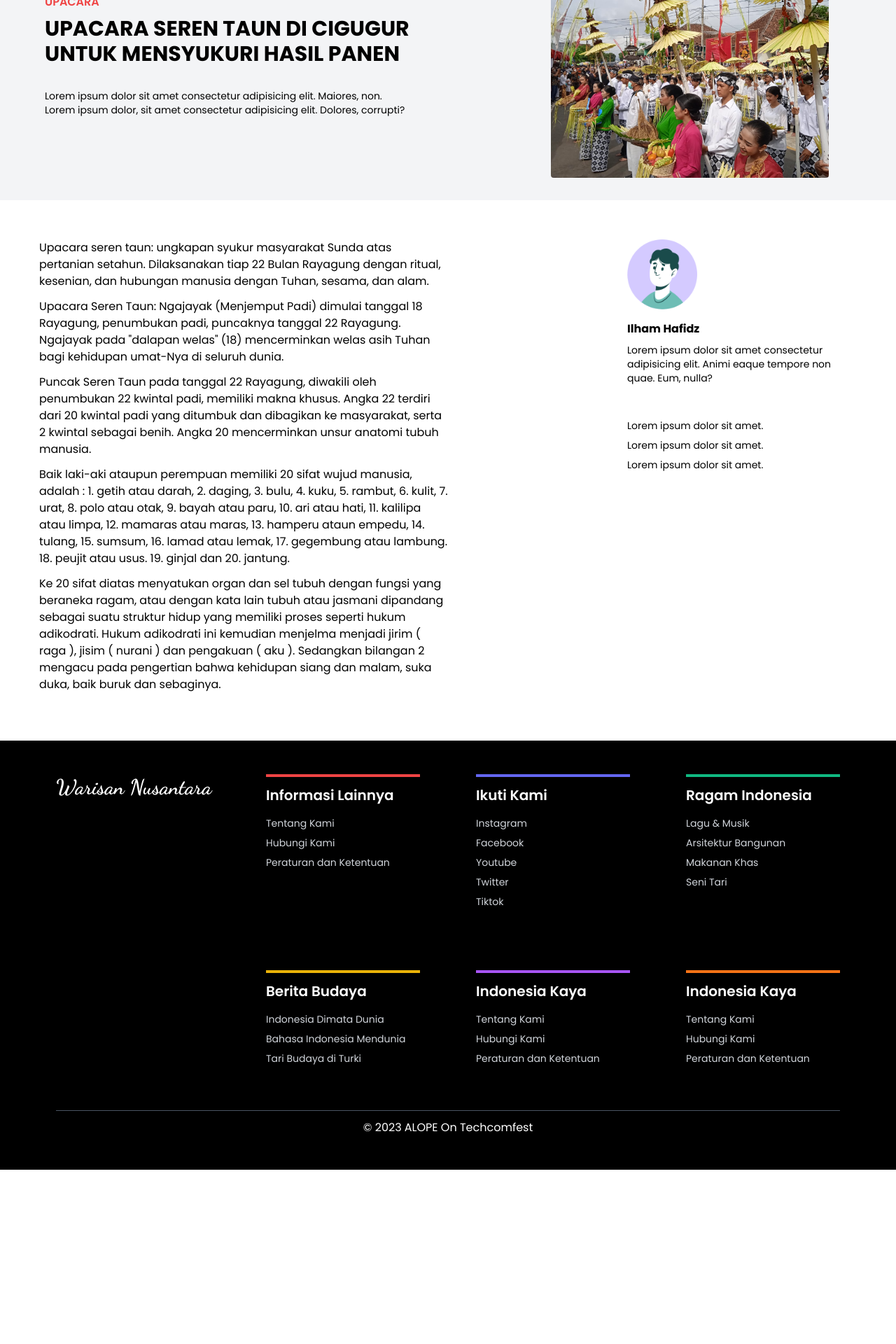
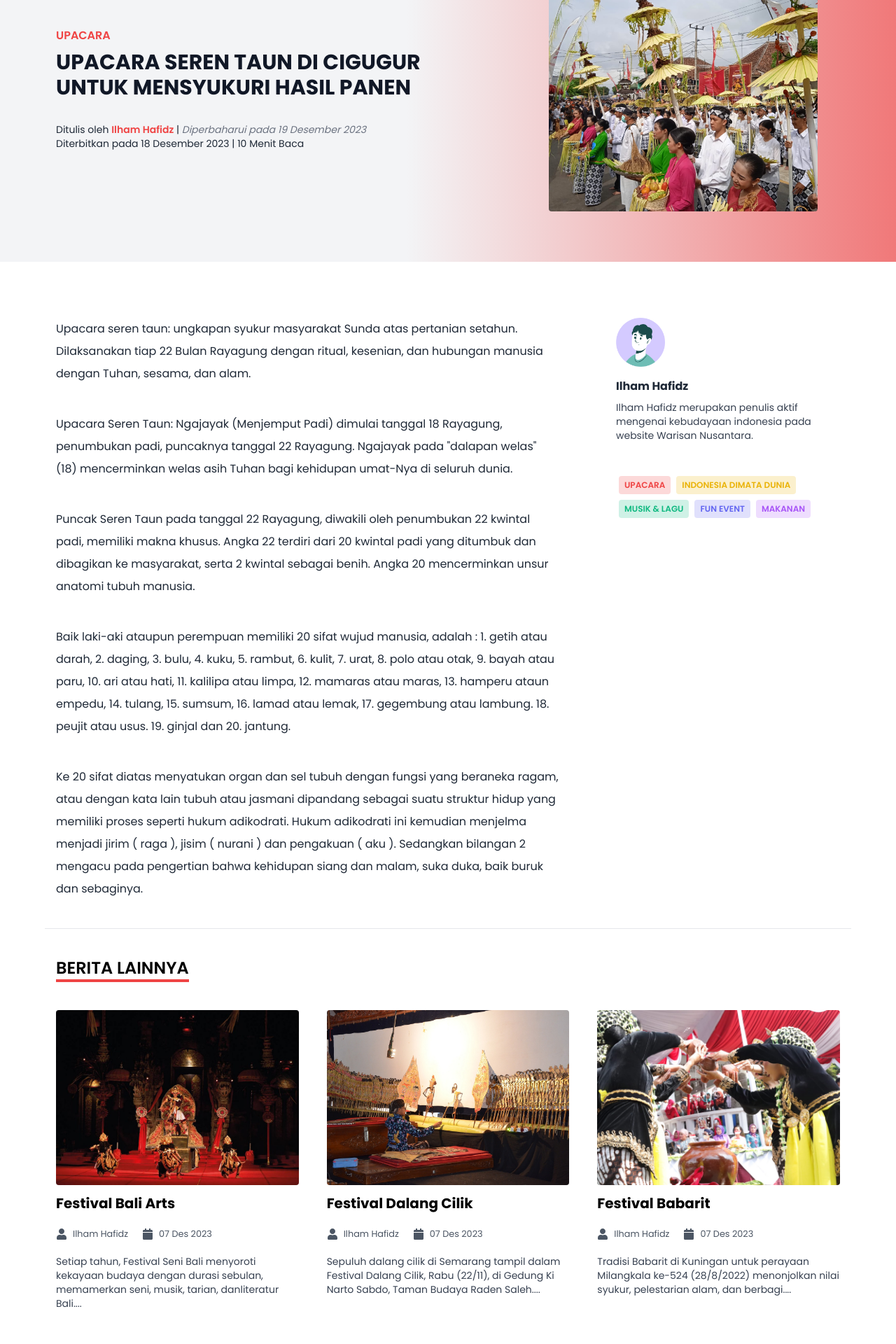
Before and after one commit to ilhamhafidz404/TECHCOMFEST_ALOPE-WarisanNusantara, a React (Create React App) app: page /news/read in a window 1280 px wide. Shown: the part 160-2080 px from the top of the page at 70% size. Before the commit the page ends 1831 px from the top, so only its background shows below. Built offline with nearby package versions, Linux system fonts and the light colour scheme.

Commit message:
Read News Page

```diff
--- a/package.json
+++ b/package.json
@@ -18,7 +18,9 @@
     "react-card-slider-component": "^1.0.9",
     "react-dom": "^18.2.0",
     "react-icons": "^4.12.0",
+    "react-image-and-background-image-fade": "^1.0.8",
     "react-light-accordion": "^0.1.4",
+    "react-preloaders": "^3.0.3",
     "react-router-dom": "^6.18.0",
     "react-scripts": "5.0.1",
     "typescript": "^4.9.5",
--- a/src/App.tsx
+++ b/src/App.tsx
@@ -14,13 +14,13 @@ import Detail from "./pages/Detail";
 // components
 import Switcher from "./components/swicher";
 import Footer from "./layouts/footer";
-import { useState, useEffect } from "react";
+import React, { useState, useEffect } from "react";
 
 // importing aos
 import AOS from "aos";
 import "aos/dist/aos.css";
-import RagamIndonesia from "./pages/RagamIndoneisa";
-import Subscription from "./pages/subscription";
+import RagamIndonesia from "./pages/RagamIndonesia";
+import Subscription from "./pages/Subscription";
 
 const BootstrapTooltip = styled(({ className, ...props }: TooltipProps) => (
   <Tooltip {...props} arrow classes={{ popper: className }} />
@@ -208,7 +208,7 @@ export default function App() {
           <Route path="/ragam-indonesia" element={<RagamIndonesia />} />
           <Route path="/news" element={<News />} />
           <Route path="/subscription" element={<Subscription />} />
-          <Route path="/news/read" element={<Detail />} />
+          <Route path="/news/read" element={<Detail language={language} />} />
         </Routes>
         <Footer />
       </Router>
--- a/src/data/content.json
+++ b/src/data/content.json
@@ -32,5 +32,25 @@
   "indonesiaAndWorld": {
     "id": "Sopan Santun dalam Keanekaragaman🤝✨, 👣Jejak Budaya yang Membahana di Seluruh Dunia🌍",
     "en": "Courtesy in Diversity🤝✨, 👣Cultural Traces That Spread Around the World🌍"
+  },
+  "news": {
+    "highlight": {
+      "id": "Temukan keindahan ragam budaya di Indonesia, tempat di mana tradisi dan keberagaman menjadi kekuatan bersama. Dari tarianhingga kuliner setiap elemen mencerminkan kekayaan dan keunikan yang membuat Indonesia istimewa. Mari menjelajahi dan merayakankeberagaman yang memperkaya bumi Nusantara.",
+      "en": "Discover the beauty of cultural diversity in Indonesia, a place where traditions and variety become a collective strength. From dance to culinary delights, each element reflects the richness and uniqueness that make Indonesia special. Let's explore and celebrate the diversity that enriches the archipelago."
+    },
+    "sub": {
+      "sub1": {
+        "id": "Setiap tahun, Festival Seni Bali menyoroti kekayaan budaya dengan durasi sebulan, memamerkan seni, musik, tarian, danliteratur Bali....",
+        "en": "Every year, the Bali Arts Festival highlights its rich culture with a duration of a month, exhibiting art, music, dance, and Balinese literature...."
+      },
+      "sub2": {
+        "id": "Sepuluh dalang cilik di Semarang tampil dalam Festival Dalang Cilik, Rabu (22/11), di Gedung Ki Narto Sabdo, Taman Budaya Raden Saleh....",
+        "en": "Ten young puppeteers in Semarang performed at the Little Puppeteer Festival, Wednesday (22/11), at the Ki Narto Sabdo Building, Raden Saleh Cultural Park...."
+      },
+      "sub3": {
+        "id": "Tradisi Babarit di Kuningan untuk perayaan Milangkala ke-524 (28/8/2022) menonjolkan nilai syukur, pelestarian alam, dan berbagi....",
+        "en": "The Babarit tradition in Kuningan for the 524th Milankala celebration (28/8/2022) emphasizes the values of gratitude, nature conservation and sharing...."
+      }
+    }
   }
 }
--- a/src/pages/Detail.tsx
+++ b/src/pages/Detail.tsx
@@ -1,49 +1,68 @@
-export default function Detail() {
+import { useEffect, useState } from "react";
+import { FaCalendar, FaUser } from "react-icons/fa";
+
+import content from "./../data/content.json";
+
+export default function Detail(language: any) {
+  const [lang, setLang] = useState("ID");
+
+  useEffect(() => {
+    setLang(language.language);
+  }, [language]);
+
+  useEffect(() => {
+    window.scrollTo(0, 0);
+  }, []);
+
   return (
     <>
-      <div className="grid grid-cols-5 px-16 my-8 items-center bg-gray-100">
+      <div className="grid grid-cols-5 pt-20 pb-10 px-20 mb-8 items-center bg-gray-100 dark:bg-gray-950 relative">
+        <span className="h-full w-[700px] absolute right-0 bg-gradient-to-l from-red-500/70 to-red-500/0"></span>
         <div className="text-left col-span-3">
           <p className="font-semibold mb-2 text-red-500">UPACARA</p>
-          <h1 className="font-bold text-3xl mb-8">
+          <h1 className="font-bold text-3xl mb-8 text-gray-900 dark:text-gray-200">
             UPACARA SEREN TAUN DI CIGUGUR <br /> UNTUK MENSYUKURI HASIL PANEN
           </h1>
-          <p className="mr-3 text-sm">
-            Lorem ipsum dolor sit amet consectetur adipisicing elit. Maiores,
-            non.
+          <p className="mr-3 text-sm text-gray-800 dark:text-gray-300">
+            Ditulis oleh{" "}
+            <span className="text-red-500 font-semibold">Ilham Hafidz</span> |{" "}
+            <span className="text-gray-500 dark:text-gray-400 italic">
+              Diperbaharui pada 19 Desember 2023
+            </span>
           </p>
-          <p className="mr-3 text-sm">
-            Lorem ipsum dolor, sit amet consectetur adipisicing elit. Dolores,
-            corrupti?
+          <p className="mr-3 text-sm text-gray-800 dark:text-gray-300">
+            Diterbitkan pada 18 Desember 2023 | 10 Menit Baca
           </p>
         </div>
-        <div className="p-8 col-span-2">
+        <div className="p-8 col-span-2 relative z-10">
           <img
             src="/images/news/serenTaun.jpg"
             className="w-full h-[350px] rounded object-cover"
           />
         </div>
       </div>
-      <div className="grid grid-cols-2 m-14">
-        <div className="">
-          <p className="text-medium mb-3">
+
+      <div className="grid grid-cols-3 px-20 gap-20 mt-20">
+        <div className="col-span-2 text-gray-800 dark:text-gray-200">
+          <p className="text-base mb-10 leading-8">
             Upacara seren taun: ungkapan syukur masyarakat Sunda atas pertanian
             setahun. Dilaksanakan tiap 22 Bulan Rayagung dengan ritual,
             kesenian, dan hubungan manusia dengan Tuhan, sesama, dan alam.
           </p>
-          <p className="text-medium mb-3">
+          <p className="text-base mb-10 leading-8">
             Upacara Seren Taun: Ngajayak (Menjemput Padi) dimulai tanggal 18
             Rayagung, penumbukan padi, puncaknya tanggal 22 Rayagung. Ngajayak
             pada "dalapan welas" (18) mencerminkan welas asih Tuhan bagi
             kehidupan umat-Nya di seluruh dunia.
           </p>
-          <p className="text-medium mb-3">
+          <p className="text-base mb-10 leading-8">
             Puncak Seren Taun pada tanggal 22 Rayagung, diwakili oleh penumbukan
             22 kwintal padi, memiliki makna khusus. Angka 22 terdiri dari 20
             kwintal padi yang ditumbuk dan dibagikan ke masyarakat, serta 2
             kwintal sebagai benih. Angka 20 mencerminkan unsur anatomi tubuh
             manusia.
           </p>
-          <p className="text-medium mb-3">
+          <p className="text-base mb-10 leading-8">
             Baik laki-aki ataupun perempuan memiliki 20 sifat wujud manusia,
             adalah : 1. getih atau darah, 2. daging, 3. bulu, 4. kuku, 5.
             rambut, 6. kulit, 7. urat, 8. polo atau otak, 9. bayah atau paru,
@@ -52,7 +71,7 @@ export default function Detail() {
             lemak, 17. gegembung atau lambung. 18. peujit atau usus. 19. ginjal
             dan 20. jantung.
           </p>
-          <p className="text-medium mb-3">
+          <p className="text-base mb-10 leading-8">
             Ke 20 sifat diatas menyatukan organ dan sel tubuh dengan fungsi yang
             beraneka ragam, atau dengan kata lain tubuh atau jasmani dipandang
             sebagai suatu struktur hidup yang memiliki proses seperti hukum
@@ -101,20 +120,148 @@ export default function Detail() {
             and bad, and so on.
           </p>
         </div> */}
-        <div className="ml-64">
-          <img src="/images/avatar.png" className="w-[100px] rounded" />
-          <h1 className="font-bold mt-4">Ilham Hafidz</h1>
-          <p className="text-sm mt-2">
-            Lorem ipsum dolor sit amet consectetur adipisicing elit. Animi eaque
-            tempore non quae. Eum, nulla?
+        <div className="">
+          <img src="/images/avatar.png" className="w-[70px] rounded" />
+          <h1 className="font-bold mt-4 text-gray-800 dark:text-gray-300">
+            Ilham Hafidz
+          </h1>
+          <p className="text-sm mt-2 text-gray-700 dark:text-gray-400">
+            Ilham Hafidz merupakan penulis aktif mengenai kebudayaan indonesia
+            pada website Warisan Nusantara.
           </p>
           <div className="mt-12">
-            <p className="text-sm mt-2">Lorem ipsum dolor sit amet.</p>
-            <p className="text-sm mt-2">Lorem ipsum dolor sit amet.</p>
-            <p className="text-sm mt-2">Lorem ipsum dolor sit amet.</p>
+            <span className="bg-red-500/20 text-red-500 font-semibold px-2 py-1 rounded text-[12px] mx-1 mb-2 inline-block">
+              UPACARA
+            </span>
+            <span className="bg-yellow-500/20 text-yellow-500 font-semibold px-2 py-1 rounded text-[12px] mx-1 mb-2 inline-block">
+              INDONESIA DIMATA DUNIA
+            </span>
+            <br />
+            <span className="bg-emerald-500/20 text-emerald-500 font-semibold px-2 py-1 rounded text-[12px] mx-1 mb-2 inline-block">
+              MUSIK & LAGU
+            </span>
+            <span className="bg-indigo-500/20 text-indigo-500 font-semibold px-2 py-1 rounded text-[12px] mx-1 mb-2 inline-block">
+              FUN EVENT
+            </span>
+            <span className="bg-purple-500/20 text-purple-500 font-semibold px-2 py-1 rounded text-[12px] mx-1 mb-2 inline-block">
+              MAKANAN
+            </span>
           </div>
         </div>
       </div>
+
+      <hr className="w-[90%] mx-auto dark:border-gray-900" />
+
+      <section className="lg:grid hidden grid-cols-3 gap-10 px-20 mt-10">
+        <div className="col-span-3">
+          <h3 className="text-2xl inline-block font-semibold transition-all hover:pr-3 border-b-4 border-red-500 dark:text-gray-200">
+            BERITA LAINNYA
+          </h3>
+        </div>
+        <div>
+          <img
+            src="/images/festivalbali.jpeg"
+            alt="news1"
+            className="h-[250px] object-cover w-full rounded"
+          />
+          <h3 className="mt-3 text-xl font-bold dark:text-gray-200">
+            {lang == "ID" ? "Festival Bali Arts" : "Bali Arts Festival"}
+          </h3>
+          <div className="my-5 flex gap-5">
+            <span className="flex gap-2 items-center text-gray-600 dark:text-gray-400">
+              <FaUser />
+              <small>Ilham Hafidz</small>
+            </span>
+            <span className="flex gap-2 items-center text-gray-600 dark:text-gray-400">
+              <FaCalendar />
+              <small>07 Des 2023</small>
+            </span>
+          </div>
+          <p className="text-gray-700 dark:text-gray-300 mt-2 text-sm">
+            {lang == "ID" ? content.news.sub.sub1.id : content.news.sub.sub1.en}
+          </p>
+        </div>
+        <div>
+          <img
+            src="/images/dalangcilik.jpg"
+            alt="news2"
+            className="h-[250px] object-cover w-full rounded"
+          />
+          <h3 className="mt-3 text-xl font-bold dark:text-gray-200">
+            {lang == "ID" ? "Festival Dalang Cilik" : "'Dalang Cilik' Festival"}
+          </h3>
+          <div className="my-5 flex gap-5">
+            <span className="flex gap-2 items-center text-gray-600 dark:text-gray-400">
+              <FaUser />
+              <small>Ilham Hafidz</small>
+            </span>
+            <span className="flex gap-2 items-center text-gray-600 dark:text-gray-400">
+              <FaCalendar />
+              <small>07 Des 2023</small>
+            </span>
+          </div>
+          <p className="text-gray-700 dark:text-gray-300 mt-2 text-sm">
+            {lang == "ID" ? content.news.sub.sub2.id : content.news.sub.sub2.en}
+          </p>
+        </div>
+        <div>
+          <img
+            src="/images/babarit.jpeg"
+            alt="news3"
+            className="h-[250px] object-cover w-full rounded"
+          />
+          <h3 className="mt-3 text-xl font-bold dark:text-gray-200">
+            {lang == "ID" ? "Festival Babarit" : "Babarit Festival"}
+          </h3>
+          <div className="my-5 flex gap-5">
+            <span className="flex gap-2 items-center text-gray-600 dark:text-gray-400">
+              <FaUser />
+              <small>Ilham Hafidz</small>
+            </span>
+            <span className="flex gap-2 items-center text-gray-600 dark:text-gray-400">
+              <FaCalendar />
+              <small>07 Des 2023</small>
+            </span>
+          </div>
+          <p className="text-gray-700 dark:text-gray-300 mt-2 text-sm">
+            {lang == "ID" ? content.news.sub.sub3.id : content.news.sub.sub3.en}
+          </p>
+        </div>
+      </section>
+
+      <br />
+      <br />
+      <br />
+      <br />
+      <br />
+      <section className="lg:px-20 md:px-10 px-3 md:py-14 py-10 md:flex md:justify-between md:items-center bg-gradient-to-r from-red-500/90 to-red-400/90 text-white relative overflow-hidden">
+        <span
+          id="blink"
+          className="w-[1000px] h-[1000px] rounded-full absolute -rotate-[60deg]"
+          style={{
+            backgroundImage:
+              "radial-gradient(169.40% 89.55% at 94.76% 6.29%, rgba(255, 68, 68, 0.70) 0%, rgba(239, 68, 68, 0.0) 100%)",
+          }}
+        ></span>
+
+        <div className="relative z-10">
+          <h3 className="font-bold md:text-2xl text-xl">
+            LOGIN UNTUK MENDAPATKAN NOTIFIKASI BERITA BARU
+          </h3>
+          <p className="text-gray-200 mt-2 md:text-base text-sm md:mb-0 mb-10">
+            Setiap ada berita, event serta konten baru akan diberitahu lewat
+            email
+          </p>
+        </div>
+        <div className="relative z-10">
+          <a
+            href=""
+            className="bg-white px-7 py-3 border-2 border-white rounded-full text-red-500 font-semibold hover:bg-transparent hover:text-white"
+          >
+            Subscription
+          </a>
+        </div>
+      </section>
     </>
   );
 }
--- a/src/pages/Home.tsx
+++ b/src/pages/Home.tsx
@@ -1,5 +1,6 @@
 import { useState, useEffect } from "react";
 import { Link } from "react-router-dom";
+import { Image } from "react-image-and-background-image-fade";
 
 import Lightbox from "yet-another-react-lightbox";
 import "yet-another-react-lightbox/styles.css";
@@ -685,32 +686,28 @@ export default function Home(language: any) {
             data-aos="fade-right"
           >
             <h5 className="text-red-500 font-semibold mb-5">RAGAM BERITA</h5>
+            <Link to="/news/read">
               <h2 className="font-bold md:text-3xl text-2xl dark:text-gray-200">
-              INDONESIA DENGAN KEBERAGAMAN BUDAYA INDONESIA
+                {lang == "ID"
+                  ? "INDONESIA DENGAN KEBERAGAMAN BUDAYA NUSANTARA YANG MENDUNIA"
+                  : "INDONESIA WITH THE WORLD'S DIVERSITY OF ARCHIPELAGO CULTURE"}
               </h2>
+            </Link>
             <p className="text-gray-800 mt-5 md:text-base text-sm dark:text-gray-300">
-              Temukan keindahan ragam budaya di Indonesia, tempat di mana
-              tradisi dan keberagaman menjadi kekuatan bersama. Dari tarian
-              hingga kuliner, setiap elemen mencerminkan kekayaan dan keunikan
-              yang membuat Indonesia istimewa. Mari menjelajahi dan merayakan
-              keberagaman yang memperkaya bumi Nusantara.
-              {/* Discover the beauty of
-              cultural diversity in Indonesia, a place where traditions and
-              variety become a collective strength. From dance to culinary
-              delights, each element reflects the richness and uniqueness that
-              make Indonesia special. Let's explore and celebrate the diversity
-              that enriches the archipelago. */}
+              {lang == "ID"
+                ? content.news.highlight.id
+                : content.news.highlight.en}
             </p>
             <div className="flex gap-5 mt-10 text-gray-600 dark:text-gray-400 md:text-base text-sm">
-              <span className="flex gap-2">
+              <span className="flex gap-2 items-center">
                 <FaEye />
                 <small>2.000 views</small>
               </span>
-              <span className="flex gap-2">
+              <span className="flex gap-2 items-center">
                 <FaHeart />
                 <small>2.000 suka</small>
               </span>
-              <span className="flex gap-2">
+              <span className="flex gap-2 items-center">
                 <FaComment />
                 <small>2.000 komentar</small>
               </span>
@@ -733,11 +730,14 @@ export default function Home(language: any) {
                 <img
                   src="/images/festivalbali.jpeg"
                   alt="news1"
-                  className="h-[300px] object-cover w-full"
+                  className="h-[250px] object-cover w-full rounded"
                 />
+
+                <Link to="/news/read">
                   <h3 className="mt-3 text-xl font-bold dark:text-gray-200">
-                  Festival Bali Arts
+                    {lang == "ID" ? "Festival Bali Arts" : "Bali Arts Festival"}
                   </h3>
+                </Link>
                 <div className="my-5 flex gap-5">
                   <span className="flex gap-2 items-center text-gray-600 dark:text-gray-400">
                     <FaUser />
@@ -749,29 +749,24 @@ export default function Home(language: any) {
                   </span>
                 </div>
                 <p className="text-gray-700 dark:text-gray-300 mt-2 text-sm">
-                  Setiap tahun, Festival Seni Bali menyoroti kekayaan budaya
-                  dengan durasi sebulan, memamerkan seni, musik, tarian, dan
-                  literatur Bali. Festival Seni Bali 2023 akan digelar dari 18
-                  Juni hingga 16 Juli di Taman Werdhi Budaya Art Centre,
-                  menandai 45 tahun peringatan festival ini.
-                  {/* Every year, the
-                  Bali Arts Festival highlights the cultural richness with a
-                  month-long celebration showcasing the arts, music, dance, and
-                  literature of Bali. The Bali Arts Festival 2023 is scheduled
-                  to take place from June 18 to July 16 at the Taman Werdhi
-                  Budaya Art Centre, marking the 45th anniversary of the
-                  festival. */}
+                  {lang == "ID"
+                    ? content.news.sub.sub1.id
+                    : content.news.sub.sub1.en}
                 </p>
               </div>
               <div>
                 <img
                   src="/images/dalangcilik.jpg"
                   alt="news2"
-                  className="h-[300px] object-cover w-full"
+                  className="h-[250px] object-cover w-full rounded"
                 />
+                <Link to="/news/read">
                   <h3 className="mt-3 text-xl font-bold dark:text-gray-200">
-                  Festival Dalang Cilik
+                    {lang == "ID"
+                      ? "Festival Dalang Cilik"
+                      : "'Dalang Cilik' Festival"}
                   </h3>
+                </Link>
                 <div className="my-5 flex gap-5">
                   <span className="flex gap-2 items-center text-gray-600 dark:text-gray-400">
                     <FaUser />
@@ -783,27 +778,22 @@ export default function Home(language: any) {
                   </span>
                 </div>
                 <p className="text-gray-700 dark:text-gray-300 mt-2 text-sm">
-                  Sepuluh dalang cilik di Semarang tampil dalam Festival Dalang
-                  Cilik, Rabu (22/11), di Gedung Ki Narto Sabdo, Taman Budaya
-                  Raden Saleh. Festival ini tidak hanya mencari bakat dalang
-                  muda, tetapi juga bertujuan melestarikan seni budaya
-                  nusantara.
-                  {/* Ten young puppeteers in Semarang showcased their skills at the
-                  Puppeteer Festival on Wednesday (22/11) at Ki Narto Sabdo
-                  Building, Raden Saleh Cultural Park. The festival not only
-                  seeks to discover young puppetry talents but also aims to
-                  preserve the cultural arts of the archipelago. */}
+                  {lang == "ID"
+                    ? content.news.sub.sub2.id
+                    : content.news.sub.sub2.en}
                 </p>
               </div>
               <div>
                 <img
                   src="/images/babarit.jpeg"
                   alt="news3"
-                  className="h-[300px] object-cover w-full"
+                  className="h-[250px] object-cover w-full rounded"
                 />
+                <Link to="/news/read">
                   <h3 className="mt-3 text-xl font-bold dark:text-gray-200">
-                  Festival Babarit
+                    {lang == "ID" ? "Festival Babarit" : "Babarit Festival"}
                   </h3>
+                </Link>
                 <div className="my-5 flex gap-5">
                   <span className="flex gap-2 items-center text-gray-600 dark:text-gray-400">
                     <FaUser />
@@ -815,16 +805,9 @@ export default function Home(language: any) {
                   </span>
                 </div>
                 <p className="text-gray-700 dark:text-gray-300 mt-2 text-sm">
-                  Tradisi Babarit di Kuningan untuk perayaan Milangkala ke-524
-                  (28/8/2022) menonjolkan nilai syukur, pelestarian alam, dan
-                  berbagi. Ciri khasnya termasuk sawer air, Tumpeng, gamelan,
-                  dan tarian.
-                  {/* The Babarit tradition in Kuningan for the celebration of its
-                  524th Milangkala (28/8/2022) emphasizes the values of
-                  gratitude, environmental conservation, and sharing. Its
-                  distinctive features include the pouring of water from four
-                  directions, Tumpeng (cone-shaped rice dish), gamelan music,
-                  and traditional dances. */}
+                  {lang == "ID"
+                    ? content.news.sub.sub3.id
+                    : content.news.sub.sub3.en}
                 </p>
               </div>
             </section>
--- /dev/null
+++ b/src/react-image-and-background-image-fade.d.ts
@@ -0,0 +1 @@
+declare module "react-image-and-background-image-fade";
--- /dev/null
+++ b/src/react-preloaders.d.ts
@@ -0,0 +1 @@
+declare module "react-preloaders";
```
Also changed, not shown: src/pages/RagamIndonesia.tsx (renamed from src/pages/RagamIndoneisa.tsx, +6 -6 lines), 1 other file (tests, documents, lock files or other folders). Lines whose indentation alone changed are shown as unchanged.
